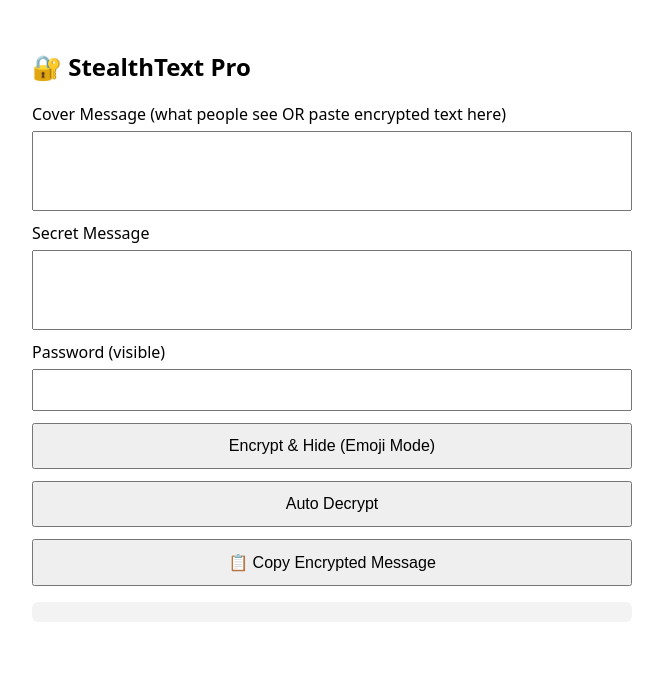
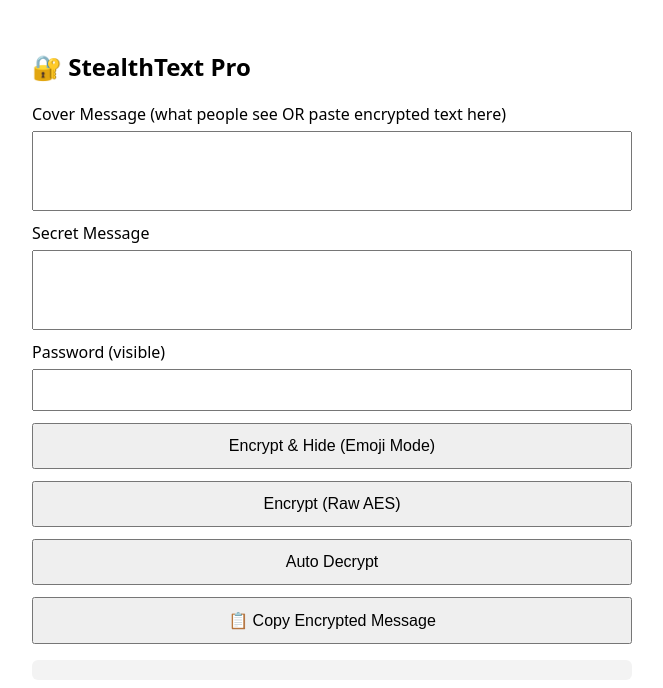
Before and after one commit to joewarrick/Stealthtext, a plain HTML site: page index.html in a window 1280 px wide. Shown: the whole page, without its empty margins (308-971 px from the left). Drawn offline with Linux system fonts and the light colour scheme.

Commit message:
Update index.html

```diff
--- a/index.html
+++ b/index.html
@@ -30,6 +30,7 @@ button{padding:12px;font-size:16px;margin:6px 0;width:100%}
 <input type="text" id="password">
 
 <button onclick="encrypt()">Encrypt & Hide (Emoji Mode)</button>
+<button onclick="encryptRaw()">Encrypt (Raw AES)</button>
 <button onclick="decrypt()">Auto Decrypt</button>
 <button onclick="copyOutput()">📋 Copy Encrypted Message</button>
 
```
